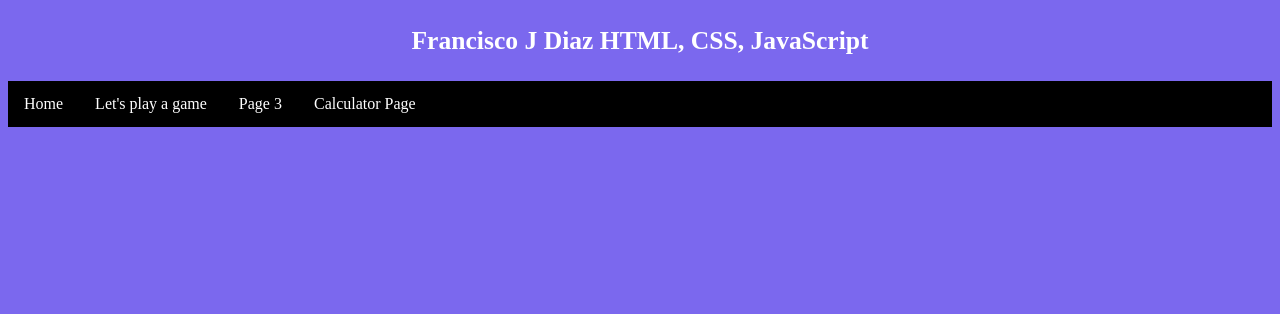
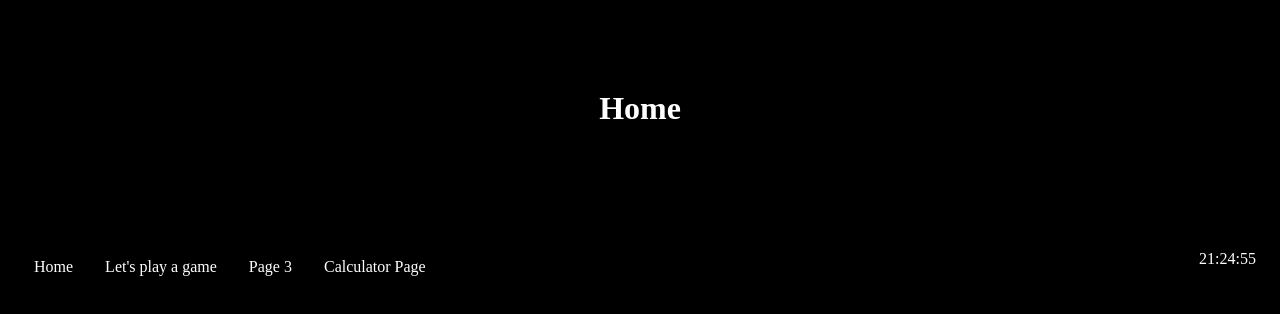
Before and after one commit to ciscodude04/FirstDemo, a plain HTML site: page index.html in a window 1280 px wide. Drawn offline with Linux system fonts and the light colour scheme.

Commit message:
Fix headers

```diff
--- a/index.html
+++ b/index.html
@@ -3,14 +3,17 @@
 <meta />
 
 <head>
+    <link rel="stylesheet" type="text/css" href="/stylesheets/stylesheet.css">
+
     <title>Home Page</title>
-    <link rel="stylesheet" type="text/css" href="/stylesheets/stylesheet.css">
+
 </head>
 
-<body>
+<body onload="getTime()">
+
     <div>
         <h1>
-            <span class="pagefonts"><p>Francisco J Diaz HTML, CSS, JavaScript </p></span>
+            <span class="headers"><p>Home </p></span>
         </h1>
     </div>
 
@@ -21,6 +24,14 @@
         <li> <a href="/pages/calculatorPage.html">Calculator Page</a> </li>
     </ul>
 
+    <div>
+        <p id="time"></p>
+    </div>
 
+
+
+
+    <script src="../javascript/main.js"></script>
 </body>
+
 </html>
--- a/javascript/main.js
+++ b/javascript/main.js
@@ -22,19 +22,24 @@ function monthlyPayments() {
     var aprTotal = loanAmount * apr;
     var totalLoanAmount = loanAmount + taxTotal + aprTotal;
     var monthlyPayment = totalLoanAmount / term;
-    console.log(monthlyPayment)
     document.getElementById("monthly").innerHTML = monthlyPayment;
     document.getElementById("payment").innerHTML = totalLoanAmount;
 }
 
-//monthlyPayments();
-
-function myfunkytion() {
-    var input = document.getElementById("MSRP");
-    if (input == "20") {
-        document.getElementById("myMessage").innerHTML = "You Won!";
-    } else
-        document.getElementById("myMessage").innerHTML = "You Lost";
+function getTime() {
+    var today = new Date();
+    var h = today.getHours();
+    var m = today.getMinutes();
+    var s = today.getSeconds();
+    m = checkTime(m);
+    s = checkTime(s);
+    document.getElementById('time').innerHTML = h + ":" + m + ":" + s;
+    var t = setTimeout(getTime, 500);
 }
 
-//myfunkytion();
+function checkTime(i) {
+    if (i < 10) {
+        i = "0" + i;
+    }
+    return i;
+}
--- a/stylesheets/stylesheet.css
+++ b/stylesheets/stylesheet.css
@@ -1,13 +1,15 @@
-.pagefonts {
-    font-size: .8em;
+.headers {
+    font-size: 1em;
     font-family: sans-serif;
     font-style: normal;
     color: white;
     text-align: center;
+    padding: 1em 1em 1em 1em;
+    margin: 1em 1em 1em 1em;
 }
 
 html {
-    background-color: mediumslateblue;
+    background-color: black;
 }
 
 p {
@@ -33,12 +35,29 @@ ul {
     align-content: center;
     text-align: center;
     list-style-type: none;
-    margin: 0;
-    padding: 0;
+
     overflow: hidden;
     background-color: black;
+    padding: 10px 10px 10px 10px;
+    float: left;
+/*    margin: 1em 1em 4em 9em; */
 }
 
 li a:hover {
     background-color: dimgrey;
 }
+
+#time {
+    float:right;
+    padding: 1em 1em 1em 1em;
+
+}
+
+/*
+h1 {
+    color: white;
+    text-align: center;
+    padding: 1em 1em 1em 1em;
+    margin: 1em 1em 1em 1em;
+}
+*/
```
Also changed, not shown: pages/calculatorPage.html (+6 -6 lines).
